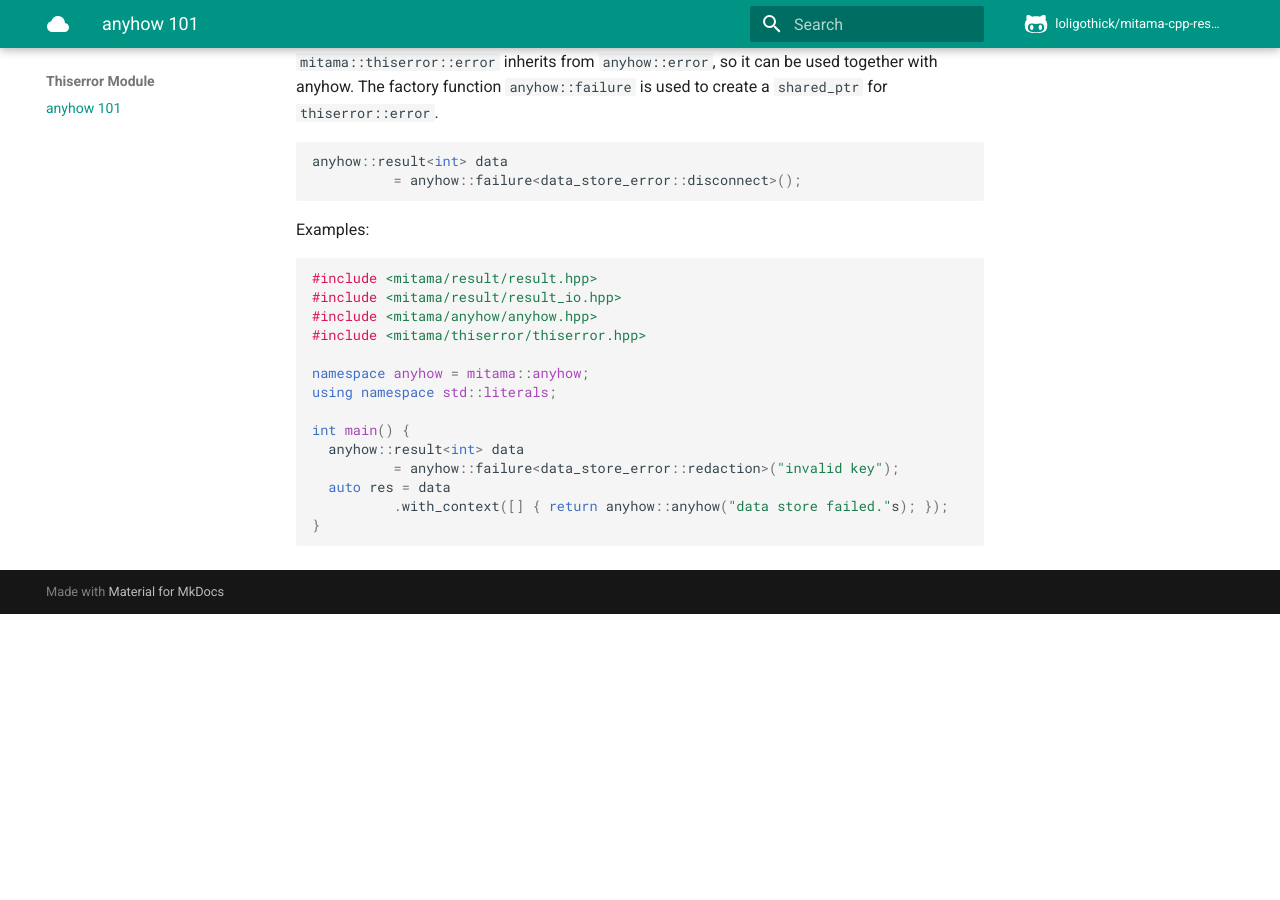
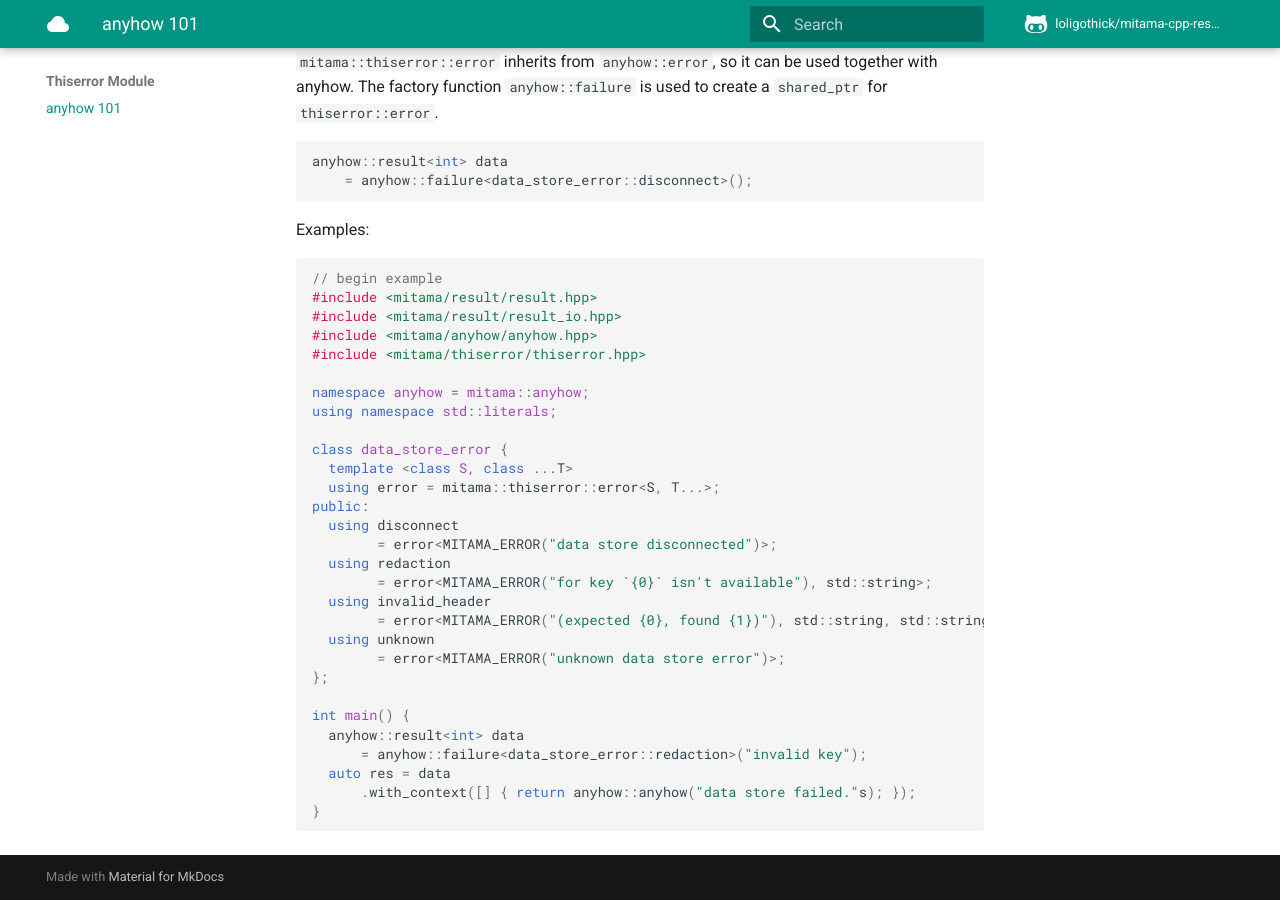
Before and after one commit to loliGothicK/mitama-cpp-result, an MkDocs documentation site: the page built from docs/docs/thiserror/thiserror.md, in a window 1280 px wide and 900 px high, scrolled down 762 px. Built offline with MkDocs 1.6.1 and Material for MkDocs 9.7.7, drawn with Linux system fonts in a browser that asks for light colours; nearby versions of some CDN libraries; comment, search, counter and statistics services are not loaded; before the commit the page ends 1376 px from its top, so only the background shows below that.

Commit message:
fix: the document for thiserror

````diff
--- a/docs/docs/thiserror/thiserror.md
+++ b/docs/docs/thiserror/thiserror.md
@@ -13,13 +13,13 @@ class data_store_error {
   using error = mitama::thiserror::error<S, T...>;
 public:
   using disconnect
-    = error<MITAMA_ERROR("data store disconnected")>;
+      = error<MITAMA_ERROR("data store disconnected")>;
   using redaction
-    = error<MITAMA_ERROR("for key `{0}` isn't available"), std::string>;
+      = error<MITAMA_ERROR("for key `{0}` isn't available"), std::string>;
   using invalid_header
-    = error<MITAMA_ERROR("(expected {0}, found {1})"), std::string, std::string>;
+      = error<MITAMA_ERROR("(expected {0}, found {1})"), std::string, std::string>;
   using unknown
-    = error<MITAMA_ERROR("unknown data store error")>;
+      = error<MITAMA_ERROR("unknown data store error")>;
 };
 ```
 
@@ -32,12 +32,13 @@ The factory function `anyhow::failure` is used to create a `shared_ptr` for `thi
 
 ```cpp
 anyhow::result<int> data
-          = anyhow::failure<data_store_error::disconnect>();
+    = anyhow::failure<data_store_error::disconnect>();
 ```
 
 Examples:
 
 ```cpp
+// begin example
 #include <mitama/result/result.hpp>
 #include <mitama/result/result_io.hpp>
 #include <mitama/anyhow/anyhow.hpp>
@@ -46,10 +47,24 @@ Examples:
 namespace anyhow = mitama::anyhow;
 using namespace std::literals;
 
+class data_store_error {
+  template <class S, class ...T>
+  using error = mitama::thiserror::error<S, T...>;
+public:
+  using disconnect
+        = error<MITAMA_ERROR("data store disconnected")>;
+  using redaction
+        = error<MITAMA_ERROR("for key `{0}` isn't available"), std::string>;
+  using invalid_header
+        = error<MITAMA_ERROR("(expected {0}, found {1})"), std::string, std::string>;
+  using unknown
+        = error<MITAMA_ERROR("unknown data store error")>;
+};
+
 int main() {
   anyhow::result<int> data
-          = anyhow::failure<data_store_error::redaction>("invalid key");
+      = anyhow::failure<data_store_error::redaction>("invalid key");
   auto res = data
-          .with_context([] { return anyhow::anyhow("data store failed."s); });
+      .with_context([] { return anyhow::anyhow("data store failed."s); });
 }
 ```
````
